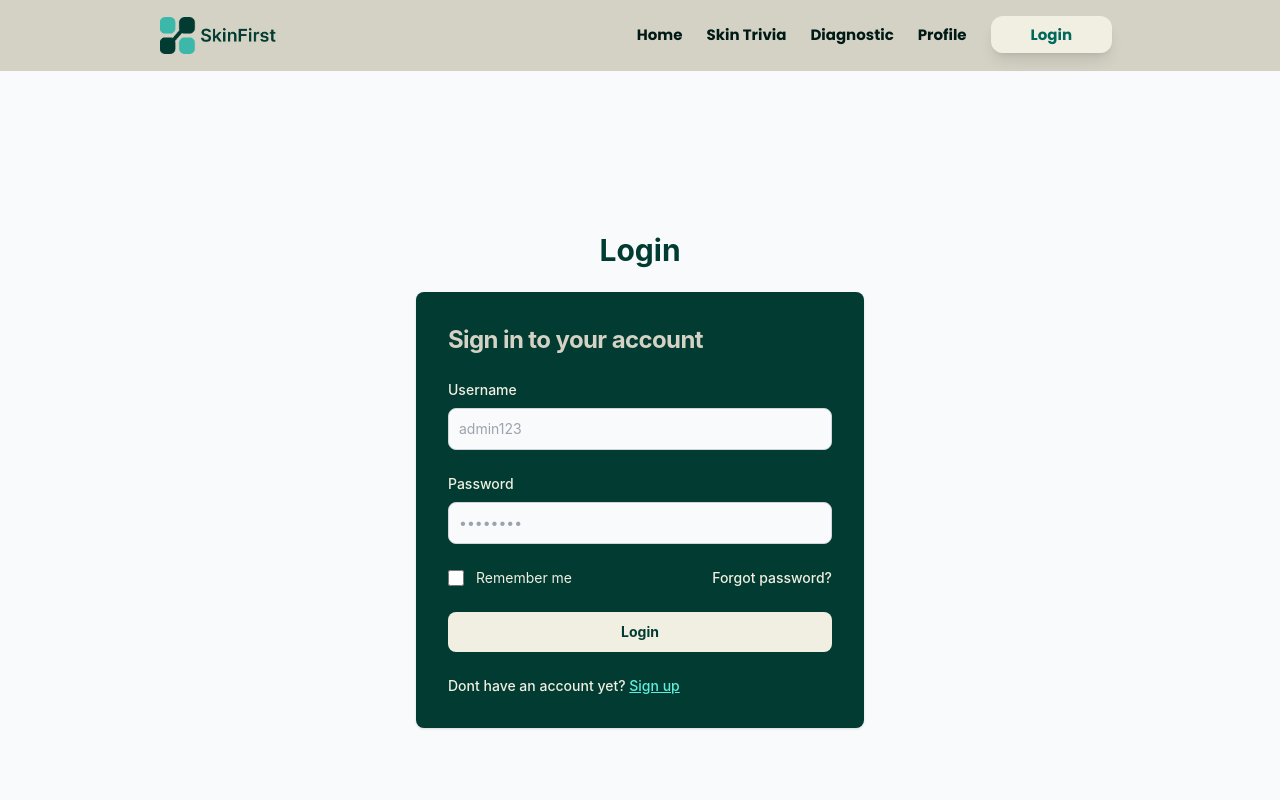
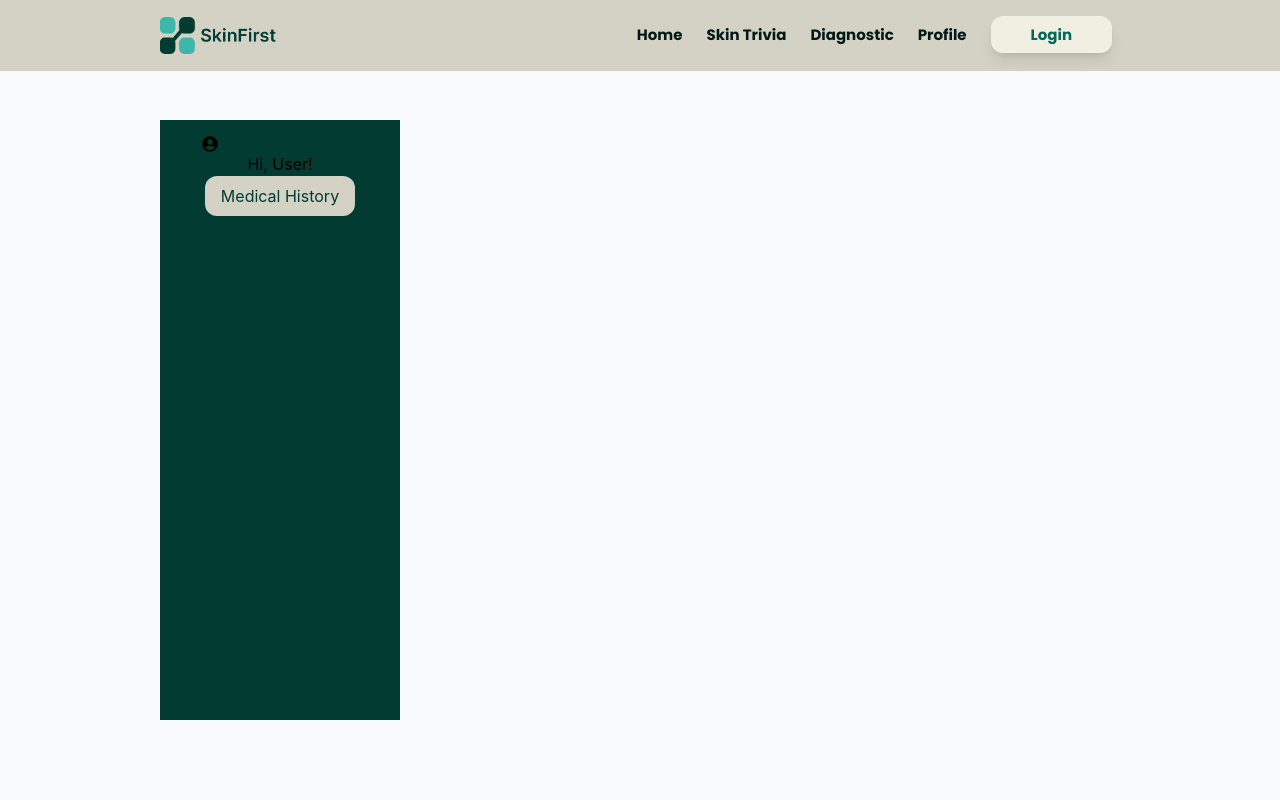
Before and after one commit to Auletta-Khansa/SkinFirst, a React (Create React App) app: page /profile in a window 1280 px wide. Shown: the top 800 px of the page. Built offline with nearby package versions, Linux system fonts and the light colour scheme.

Commit message:
style: add card style

```diff
--- a/package.json
+++ b/package.json
@@ -11,6 +11,7 @@
     "axios": "^1.3.4",
     "react": "^18.2.0",
     "react-dom": "^18.2.0",
+    "react-icons": "^4.8.0",
     "react-router-dom": "^6.8.2",
     "react-scripts": "5.0.1",
     "tailwindcss": "^3.2.7",
--- a/src/components/pages/ProfilePage.jsx
+++ b/src/components/pages/ProfilePage.jsx
@@ -1,46 +1,20 @@
 import React from "react";
-import { Link } from 'react-router-dom'
+import {FaUserCircle} from "react-icons/fa"
+//import { Link } from 'react-router-dom'
 
 const ProfilePage = () => {
     return (
       <>
-        <section class="min-h-[50vh] px-30 pt-20 bg-gray-50">
-            <div class="flex flex-col items-center justify-center px-6 py-8 mx-auto md:h-screen lg:py-0">
-                <a href="#home" class="flex items-center mb-6 text-3xl font-bold text-primary-0 ">Login</a>
-                <div class="w-full bg-primary-0 rounded-lg shadow md:mt-0 sm:max-w-md xl:p-0">
-                    <div class="p-6 space-y-4 md:space-y-6 sm:p-8">
-                        <h1 class="text-xl font-bold leading-tight tracking-tight text-primary-3 md:text-2xl ">
-                            Sign in to your account
-                        </h1>
-                        <form class="space-y-4 md:space-y-6" action="#">
-                            <div>
-                                <label for="email" class="block mb-2 text-sm font-medium text-primary-1">Username</label>
-                                <input type="email" name="email" id="email" class="bg-gray-50 border border-gray-300 text-gray-900 sm:text-sm rounded-lg focus:ring-primary-600 focus:border-primary-600 block w-full p-2.5" placeholder="admin123" required="">
-                                </input>
-                            </div>
-                            <div>
-                                <label for="password" class="block mb-2 text-sm font-medium text-primary-1">Password</label>
-                                <input type="password" name="password" id="password" placeholder="••••••••" class="bg-gray-50 border border-gray-300 text-gray-900 sm:text-sm rounded-lg focus:ring-primary-600 focus:border-primary-600 block w-full p-2.5" required="">
-                                </input>
-                            </div>
-                            <div class="flex items-center justify-between">
-                                <div class="flex items-start">
-                                    <div class="flex items-center h-5">
-                                        <input id="remember" aria-describedby="remember" type="checkbox" class="w-4 h-4 border border-gray-300 rounded bg-gray-50 focus:ring-3 focus:ring-primary-300" required="">
-                                        </input>
-                                    </div>
-                                    <div class="ml-3 text-sm">
-                                        <label for="remember" class="text-primary-1">Remember me</label>
-                                    </div>
-                                </div>
-                                <a href="#home" class="text-sm font-medium text-primary-1 hover:underline">Forgot password?</a>
-                            </div>
-                            <button type="submit" class="w-full text-primary-0 bg-primary-1 hover:bg-primary-3 focus:ring-4 focus:outline-none focus:ring-primary-300 font-bold rounded-lg text-sm px-5 py-2.5 text-center">Login</button>
-                            <p class="text-sm font-medium text-primary-1 ">
-                                Dont have an account yet? <Link to='/signup'><a href="#home" class="font-medium text-primary-4 underline">Sign up</a></Link>
-                            </p>
-                        </form>
-                    </div>
+        <section class="min-h-screen px-30 pt-20 bg-gray-50 px-40">
+            <div className="bg-primary-0 w-1/4 min-h-[75vh] py-4 my-10">
+                <div className="w-[100px] flex justify-center ">
+                    <FaUserCircle/>
+                </div>
+                <div className="flex justify-center">
+                    <p>Hi, User!</p>
+                </div>
+                <div className="flex justify-center ">
+                    <button className=" bg-primary-3 py-2 px-4 rounded-xl"><span className=" text-primary-0">Medical History</span></button>
                 </div>
             </div>
         </section>
```
Also changed, not shown: 1 other file (tests, documents, lock files or other folders).
